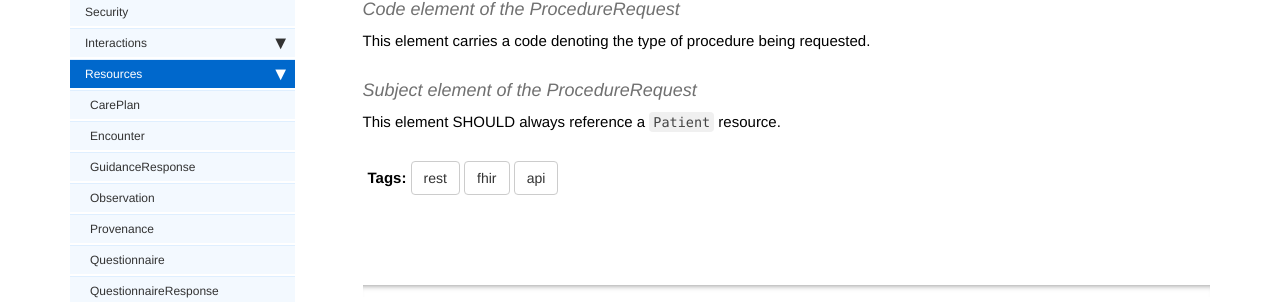
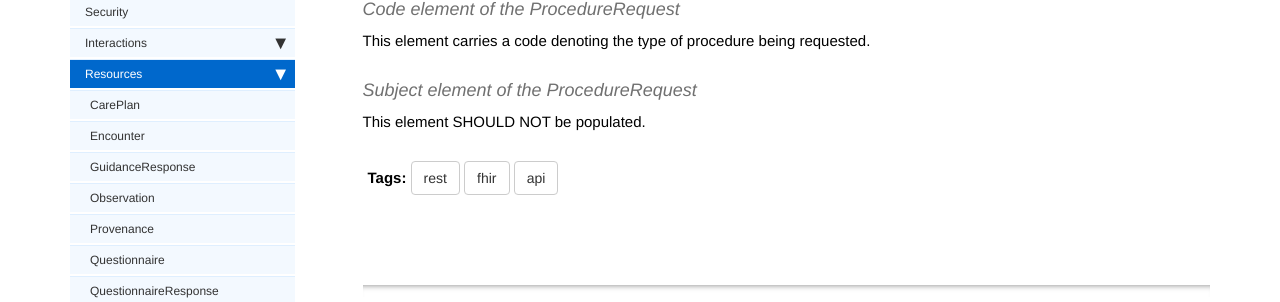
Before and after one commit to nhsconnect/FHIR-CDS, a Jekyll site: the page built from pages/explore/api_referral_request.md, in a window 1280 px wide and 900 px high, scrolled down 3575 px. Shown: the part 393-695 px from the top of the window. Built offline with Jekyll 4.4.1, drawn with Linux system fonts in a browser that asks for light colours; nearby versions of some CDN libraries; our own code applies the rules of GitHub Pages for plain Markdown files; comment, search, counter and statistics services are not loaded.

Commit message:
CTP-1558 ReferralRequest - Procrequest

```diff
--- a/pages/explore/api_referral_request.md
+++ b/pages/explore/api_referral_request.md
@@ -226,4 +226,4 @@ The population of this element shows whether the request is a proposal, plan, an
 This element carries a code denoting the type of procedure being requested.
 
 #### Subject element of the ProcedureRequest ####
-This element SHOULD always reference a `Patient` resource.
+This element SHOULD NOT be populated.
```
